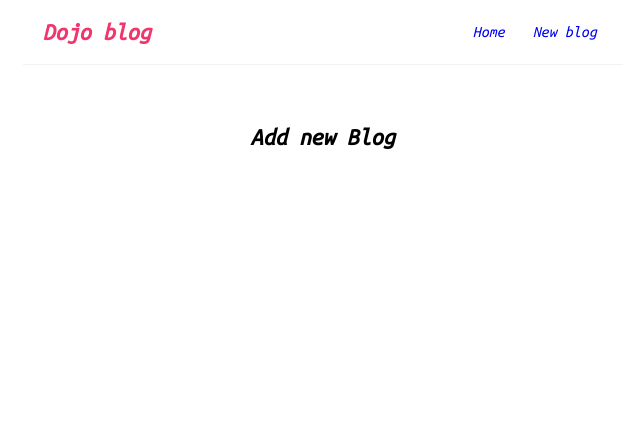
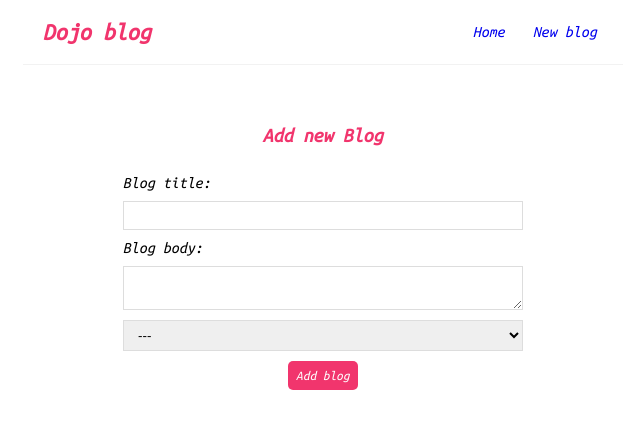
Before and after one commit to liezsm/react-course-by-netninja, a React (Create React App) app: page /create in a window 1280 px wide. Shown: the top 428 px of the page, without its empty margins (317-957 px from the left). Built offline with nearby package versions, Linux system fonts and the light colour scheme.

Commit message:
Part: Forms and Post method

```diff
--- a/src/reactcourseNetNinja/components/Create.js
+++ b/src/reactcourseNetNinja/components/Create.js
@@ -1,7 +1,57 @@
+import { useState } from "react";
+
 const Create = () => {
+  const [title, setTitle] = useState("");
+  const [body, setBody] = useState("");
+  const [author, setAuthor] = useState();
+  const [isPending, setIsPending] = useState(false);
+
+  const handleSubmit = (e) => {
+    e.preventDefault();
+    const newBlog = { title, body, author };
+    setIsPending(true);
+    fetch("http://localhost:8000/blogs", {
+      method: "POST",
+      headers: { "Content-type": "application/json" },
+      body: JSON.stringify(newBlog),
+    }).then(() => {
+      console.log("new blog added successfully");
+      setIsPending(false);
+    });
+  };
+
   return (
     <div className='create'>
       <h2> Add new Blog</h2>
+
+      <form onSubmit={handleSubmit}>
+        <label>Blog title: </label>
+        <input
+          type='text'
+          required
+          value={title}
+          onChange={(e) => setTitle(e.target.value)}
+        />
+
+        <label> Blog body:</label>
+        <textarea
+          required
+          value={body}
+          onChange={(e) => setBody(e.target.value)}
+        ></textarea>
+
+        <select
+          value={author}
+          onChange={(e) => {
+            setAuthor(e.target.value);
+          }}
+        >
+          <option value='mario'>---</option>
+          <option value='mario'>Mario</option>
+          <option value='yoshi'>Yoshi</option>
+        </select>
+        <button>{isPending ? "Adding blog..." : "Add blog"}</button>
+      </form>
     </div>
   );
 };
--- a/src/reactcourseNetNinja/data/db.json
+++ b/src/reactcourseNetNinja/data/db.json
@@ -11,6 +11,18 @@
       "body": "Why do we use it?\nIt is a long established fact that a reader will be destructed",
       "author": "Yoshi",
       "id": 2
+    },
+    {
+      "title": "text",
+      "body": "lorem dummy thign",
+      "author": "mario",
+      "id": 3
+    },
+    {
+      "title": "test2",
+      "body": "lorem dmdjakjkflkj",
+      "author": "yoshi",
+      "id": 4
     }
   ]
 }
--- a/src/reactcourseNetNinja/index.css
+++ b/src/reactcourseNetNinja/index.css
@@ -93,3 +93,42 @@
   border-radius: 8px;
   cursor: pointer;
 }
+
+/*  create a new blog form */
+
+.create {
+  max-width: 400px;
+  margin: 0 auto;
+  text-align: center;
+}
+
+.create label {
+  text-align: left;
+  display: block;
+}
+
+.create h2 {
+  font-size: 20px;
+  color: #f1356d;
+  margin-bottom: 30px;
+}
+
+.create input,
+.create textarea,
+.create select {
+  width: 100%;
+  padding: 6px 10px;
+  margin: 10px 0;
+  border: 1px solid #ddd;
+  box-sizing: border-box;
+  display: block;
+}
+
+.create button {
+  background-color: #f1356d;
+  color: #fff;
+  border: 0;
+  padding: 8px;
+  border-radius: 5px;
+  cursor: pointer;
+}
```
